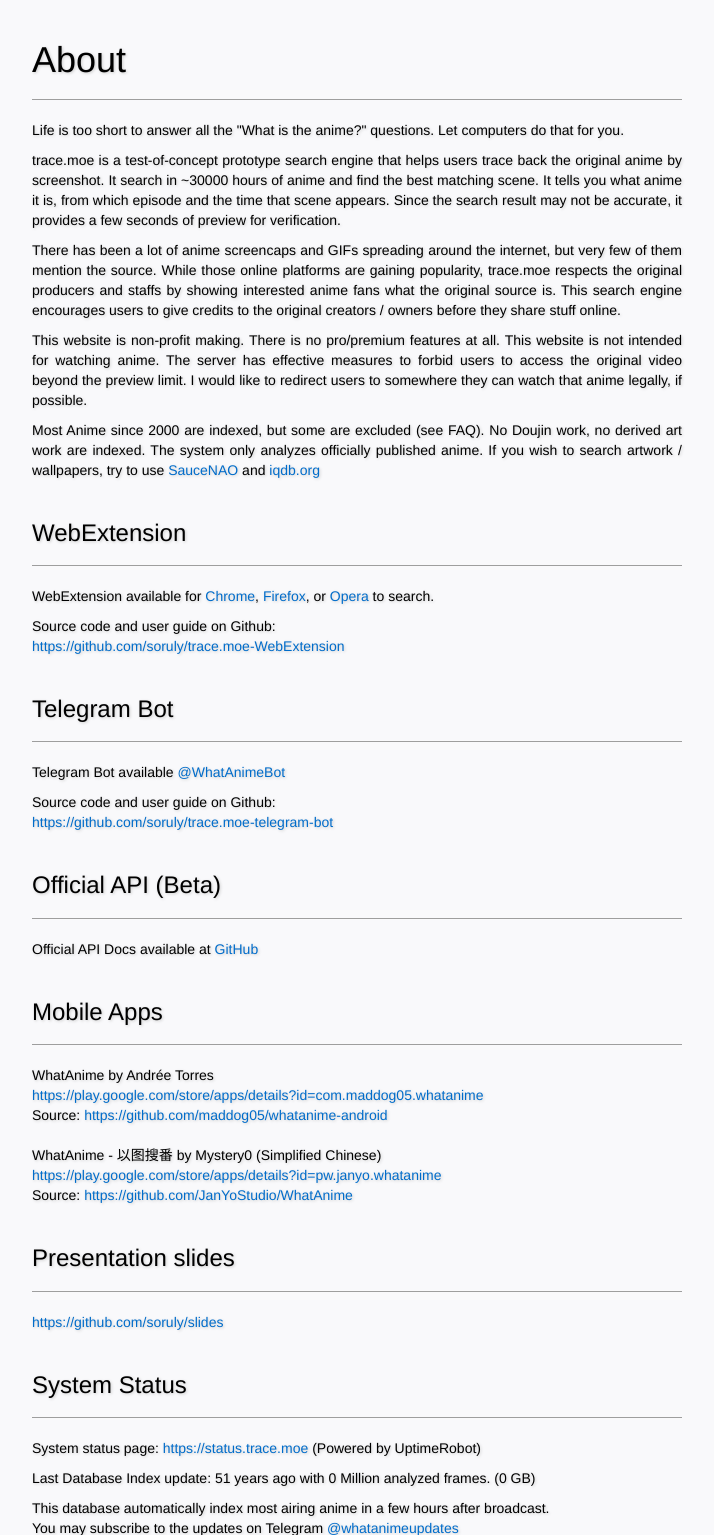
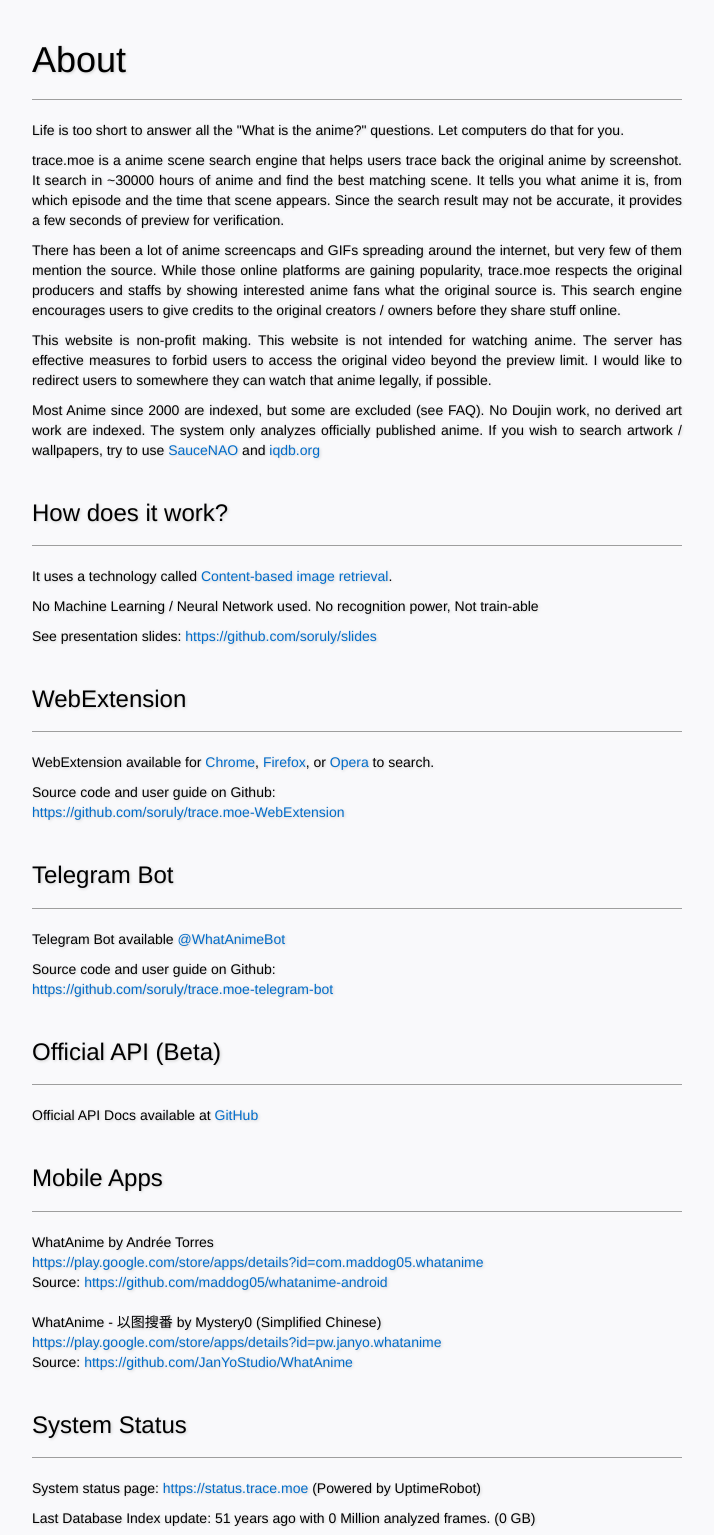
Before and after one commit to soruly/trace.moe, a PHP site: page /solr/about in a window 1280 px wide. Shown: the part 50-1585 px from the top of the page, without its empty margins (283-997 px from the left). Run offline with PHP 8.4, Linux system fonts and the light colour scheme; data that the repository does not hold is empty.

Commit message:
Update about page

```diff
--- a/about.php
+++ b/about.php
@@ -76,7 +76,7 @@ $sizeInGB = floor($sizeInBytes / 1073741824);
       <img src="/favicon128.png" alt="" style="display:none" />
 <p>Life is too short to answer all the "What is the anime?" questions. Let computers do that for you.</p>
 <p>
-trace.moe is a test-of-concept prototype search engine that helps users trace back the original anime by screenshot.
+trace.moe is a anime scene search engine that helps users trace back the original anime by screenshot.
 It search in ~30000 hours of anime and find the best matching scene.
 It tells you what anime it is, from which episode and the time that scene appears.
 Since the search result may not be accurate, it provides a few seconds of preview for verification.
@@ -85,14 +85,19 @@ Since the search result may not be accurate, it provides a few seconds of previe
 There has been a lot of anime screencaps and GIFs spreading around the internet, but very few of them mention the source. While those online platforms are gaining popularity, trace.moe respects the original producers and staffs by showing interested anime fans what the original source is. This search engine encourages users to give credits to the original creators / owners before they share stuff online.
 </p>
 <p>
-This website is non-profit making. There is no pro/premium features at all.
-This website is not intended for watching anime. The server has effective measures to forbid users to access the original video beyond the preview limit. I would like to redirect users to somewhere they can watch that anime legally, if possible.
+This website is non-profit making. This website is not intended for watching anime. The server has effective measures to forbid users to access the original video beyond the preview limit. I would like to redirect users to somewhere they can watch that anime legally, if possible.
 </p>
 <p>
 Most Anime since 2000 are indexed, but some are excluded (see FAQ).
 No Doujin work, no derived art work are indexed. The system only analyzes officially published anime.
 If you wish to search artwork / wallpapers, try to use <a href="https://saucenao.com/">SauceNAO</a> and <a href="https://iqdb.org/">iqdb.org</a>
 </p>
+<div class="page-header">
+<h3>How does it work?</h3>
+</div>
+<p>It uses a technology called <a href="https://en.wikipedia.org/wiki/Content-based_image_retrieval">Content-based image retrieval</a>.</p>
+<p>No Machine Learning / Neural Network used. No recognition power, Not train-able</p>
+<p>See presentation slides: <a href="https://github.com/soruly/slides">https://github.com/soruly/slides</a></p>
 <div class="page-header">
 <h3>WebExtension</h3>
 </div>
@@ -119,10 +124,6 @@ WhatAnime - 以图搜番 by Mystery0 (Simplified Chinese)<br>
 <a href="https://play.google.com/store/apps/details?id=pw.janyo.whatanime">https://play.google.com/store/apps/details?id=pw.janyo.whatanime</a><br>
 Source: <a href="https://github.com/JanYoStudio/WhatAnime">https://github.com/JanYoStudio/WhatAnime</a><br>
 </p>
-<div class="page-header">
-<h3>Presentation slides</h3>
-</div>
-<p><a href="https://github.com/soruly/slides">https://github.com/soruly/slides</a></p>
 <div class="page-header">
 <h3>System Status</h3>
 </div>
@@ -153,6 +154,7 @@ Source: <a href="https://github.com/JanYoStudio/WhatAnime">https://github.com/Ja
 </div>
 <p>
 <div>
+  <a href="https://github.com/sponsors/soruly"><img src="img/donate-via-github.png" alt="Donate via GitHub" style="display:inline-block;max-height:50px;"></a> or
   <a href="https://www.paypal.me/soruly"><img src="img/donate-with-paypal.png" alt="Donate with PayPal" style="display:inline-block;max-height:50px;"></a> or
   <a href="https://www.patreon.com/soruly"><img src="img/become_a_patron_button.png" alt="Become a Patron!" style="display:inline-block;max-height:50px"></a>
 </div>
```
Also changed, not shown: img/donate-via-github.png (added).
